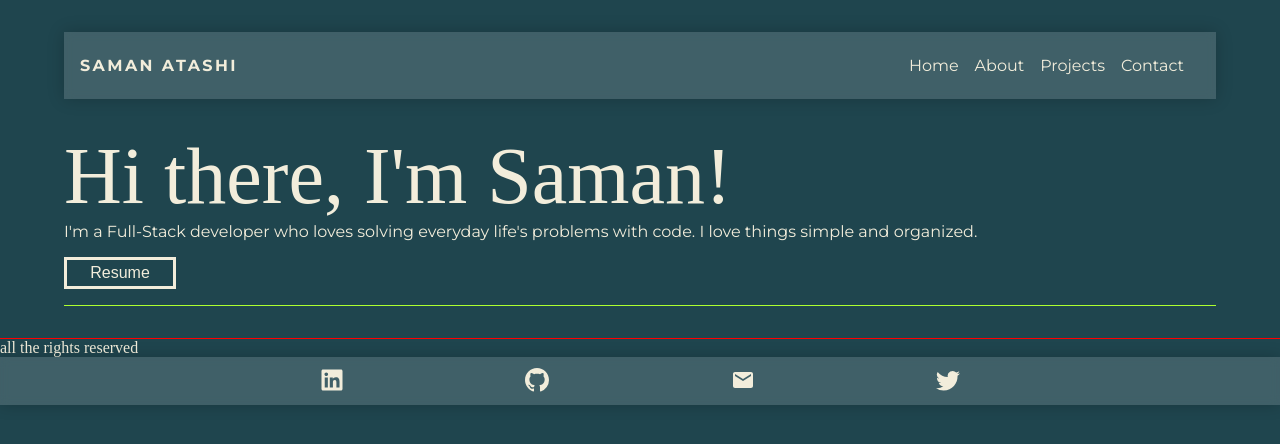
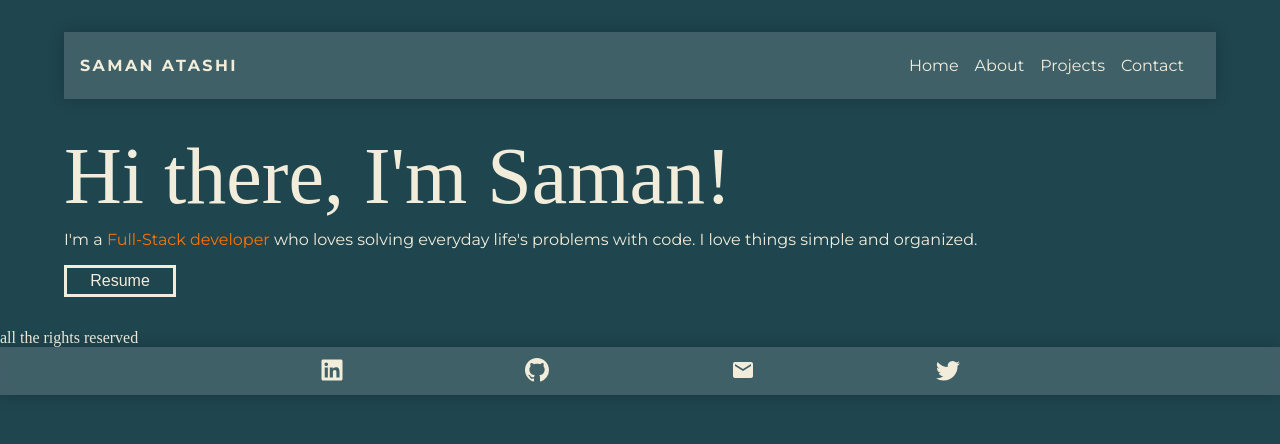
Before and after one commit to SamanAtashi/Portfolio-V.1, a React (Create React App) app: page / in a window 1280 px wide. Shown: the top 444 px of the page. Built offline with nearby package versions, Linux system fonts and the light colour scheme.

Commit message:
paragraph of home page is done

```diff
--- a/src/Components/Home/Home.js
+++ b/src/Components/Home/Home.js
@@ -23,8 +23,9 @@ const Home = () => {
 					Hi there, <span>I'm Saman!</span>
 				</header>
 				<p className={classes.content}>
-					I'm a Full-Stack developer who loves solving everyday life's problems with code.
-                    I love things simple and organized.
+					I'm a <span>Full-Stack developer</span> who loves
+					solving everyday life's problems with code. I love
+					things simple and organized.
 				</p>
 			</article>
 			{right}
--- a/src/Components/Home/Home.module.css
+++ b/src/Components/Home/Home.module.css
@@ -1,10 +1,10 @@
 .home {
 	margin: 0 1rem;
 	height: 50%;
-	border-bottom: 1px solid greenyellow;
 }
 
 .head {
+	margin: 0.5rem 0;
 	font-size: 360%;
 	font-family: font1;
 }
@@ -16,6 +16,11 @@
 	font-size: 1rem;
 	width: 95%;
 	font-family: var(--font-2);
+}
+
+.content span {
+	color: var(--main-3-color);
+	/* text-decoration: underline; */
 }
 
 @media only screen and (min-width: 550px) {
--- a/src/Container/Main.js
+++ b/src/Container/Main.js
@@ -58,7 +58,7 @@ const Main = () => {
 			<footer
 				style={{
 					marginTop: '2rem',
-					borderTop: '1px solid red',
+					// borderTop: '1px solid red',
 				}}
 			>
 				all the rights reserved
--- a/src/index.css
+++ b/src/index.css
@@ -1,7 +1,7 @@
 :root {
 	--main-1-color: #1f454e;
 	--main-2-color: #f2eddb;
-	--main-3-color: #e19251;
+	--main-3-color: #ff7300;
 	--font-2: 'Montserrat', sans-serif;
 	--font-3: 'Tinos', sans-serif;
 }
```
